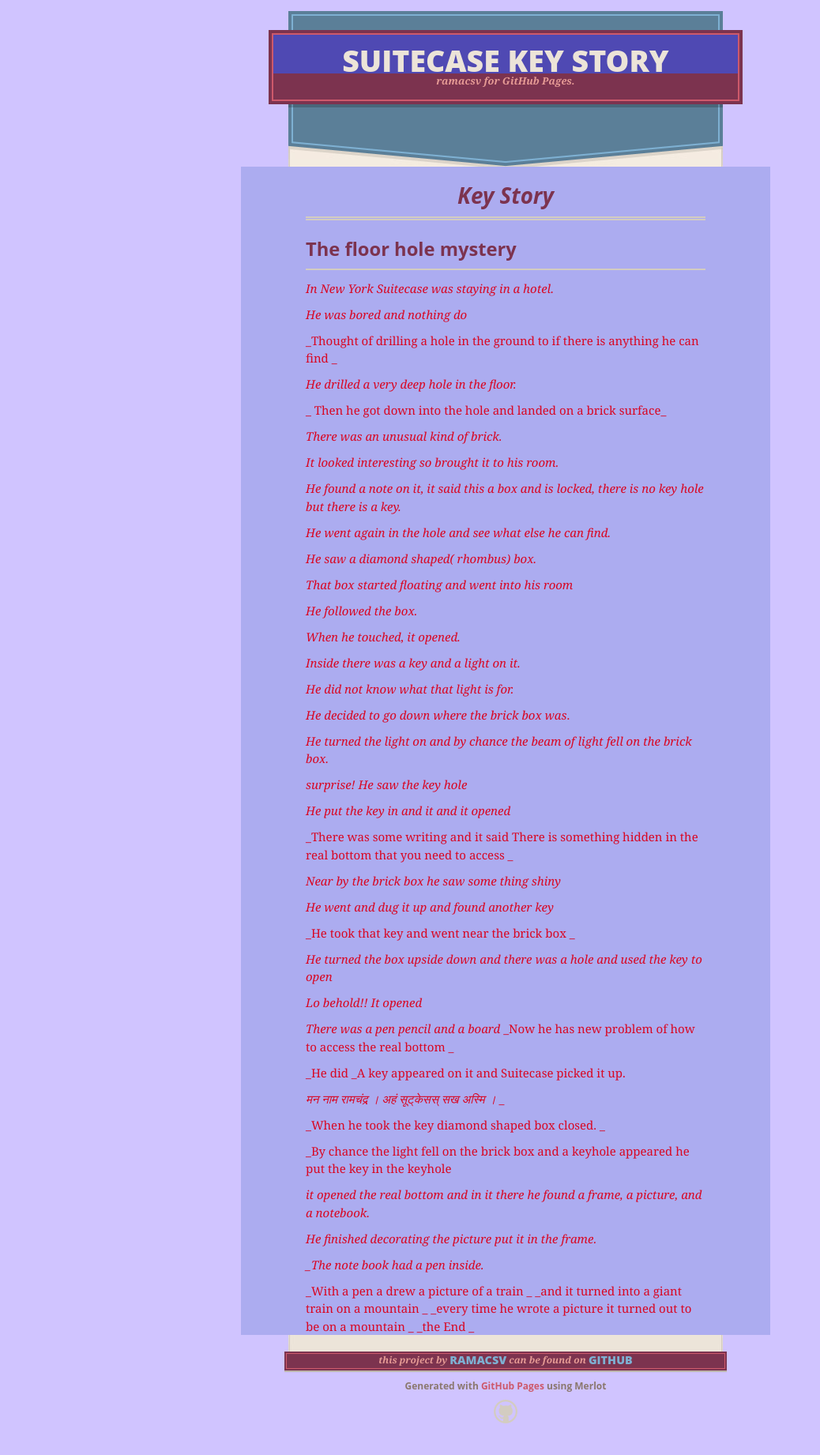
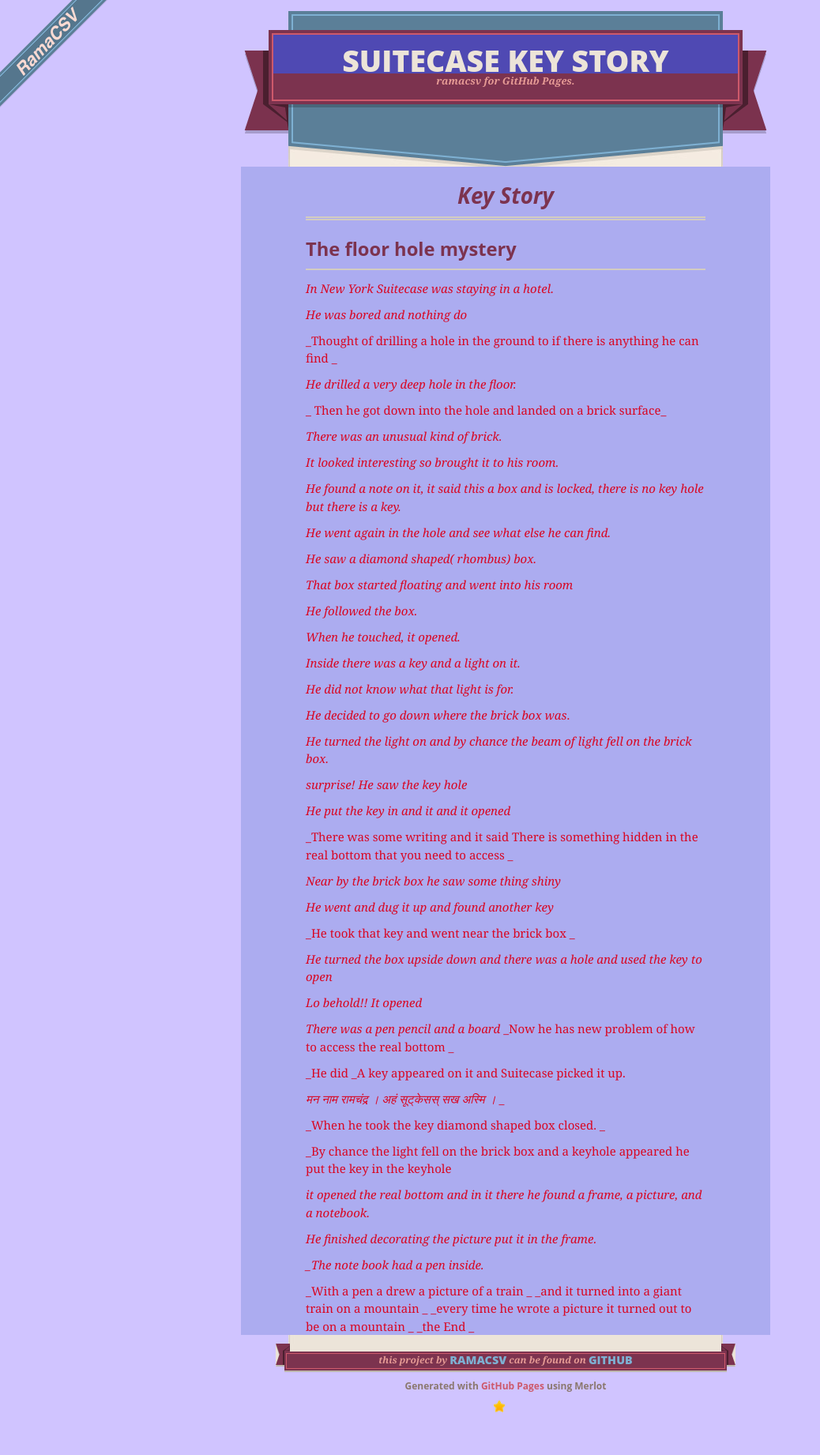
Before and after one commit to Ramacsv/suitecasekey, a Jekyll site: the page built from index.md, in a window 1280 px wide. Shown: the whole page at 79% size, without its empty margins (0-1038 px from the left). Built offline with Jekyll 4.4.1, drawn with Linux system fonts in a browser that asks for light colours; our own code applies the rules of GitHub Pages for plain Markdown files.

Commit message:
Update screen.scss

```diff
--- a/_sass/screen.scss
+++ b/_sass/screen.scss
@@ -126,7 +126,7 @@ a#forkme_banner {
   width: 138px;
   height: 138px;
   display: block;
-//  background: transparent url(../images/fork-sprite.png) 0 0 no-repeat;
+  background: transparent url(../images/fork-sprite.png) 0 0 no-repeat;
   text-indent: -9000px;
   z-index: 3;
 }
@@ -159,7 +159,7 @@ header span.left-tail, header span.right-tail {
   display: block;
   width: 56px;
   height: 105px;
-//  background: transparent url(../images/ribbon-tail-sprite.png) 0 0 no-repeat;
+  background: transparent url(../images/ribbon-tail-sprite.png) 0 0 no-repeat;
   position: absolute;
   bottom: -37px;
   z-index: 0;
@@ -223,7 +223,7 @@ section#downloads a {
   height: 67px;
   width: 275px;
   padding-top: 130px;
-//  background: transparent url(../images/download-sprite.png) 0 0 no-repeat;
+  background: transparent url(../images/download-sprite.png) 0 0 no-repeat;
   text-align: center;
   line-height: 1;
   color: #fff;
@@ -261,7 +261,7 @@ section#downloads a.tgz:hover {
 }
 
 span.banner-fix {
-//  background: transparent url(../images/download-fallback-bg.png) center top no-repeat;
+  background: transparent url(../images/download-fallback-bg.png) center top no-repeat;
   display: block;
   height: 19px;
   position: absolute;
@@ -340,7 +340,7 @@ footer span.left-tail, footer span.right-tail {
   display: block;
   width: 18px;
   height: 29px;
- // background: transparent url(../images/small-ribbon-tail-sprite.png) 0 0 no-repeat;
+  background: transparent url(../images/small-ribbon-tail-sprite.png) 0 0 no-repeat;
   position: absolute;
   bottom: 5px;
   z-index: 0;
@@ -357,7 +357,7 @@ footer span.right-tail {
 }
 
 footer span.octocat {
-  background: transparent url(../images/octocat.png) 0 0 no-repeat;
+  background: transparent url(../images/octocat-small.png) 0 0 no-repeat;
   display: block;
   width: 30px;
   height: 30px;
@@ -425,7 +425,7 @@ blockquote {
   margin: 20px 0;
   color: #8b786f;
   padding-left: 1.35em;
-//  background: transparent url('../images/blockquote-gfx.png') 0 4px no-repeat;
+  background: transparent url('../images/blockquote-gfx.png') 0 4px no-repeat;
 }
 
 img {
@@ -440,7 +440,7 @@ hr {
   border: none;
   outline: none;
   height: 18px;
-//  background: transparent url('../images/hr.jpg') center center repeat-x;
+  background: transparent url('../images/hr.jpg') center center repeat-x;
   margin: 0 0 20px;
 }
 
```
